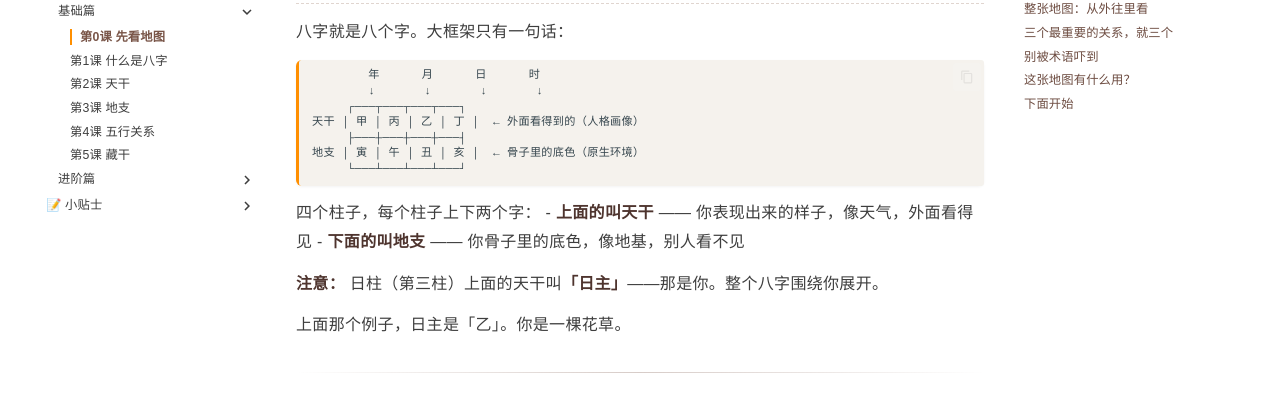
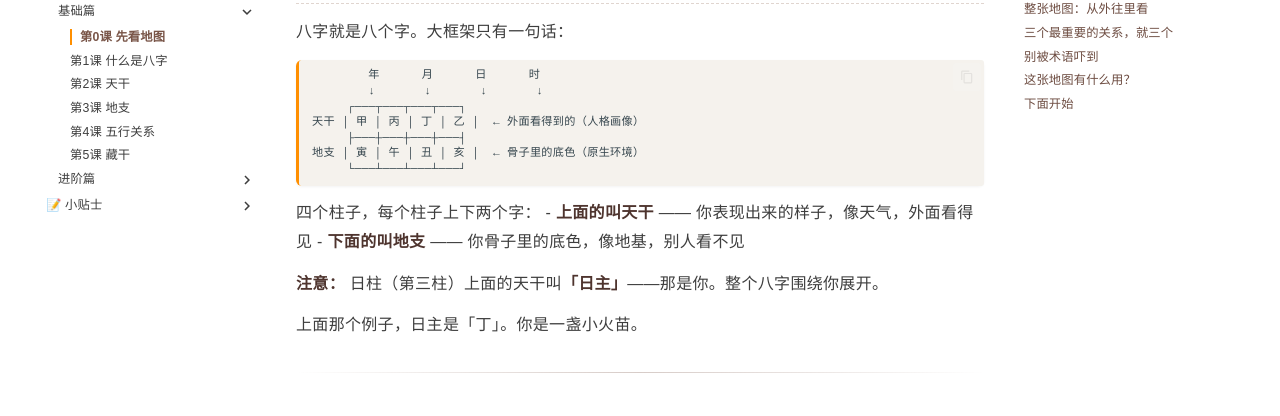
Before and after one commit to Sunyanyanyan/mingli-xue, an MkDocs documentation site: the page built from docs/八字/第0课-先看地图.md, in a window 1280 px wide and 900 px high, scrolled down 819 px. Shown: the part 144-560 px from the top of the window. Built offline with MkDocs 1.6.1 and Material for MkDocs 9.7.7, drawn with Linux system fonts in a browser that asks for light colours; comment, search, counter and statistics services are not loaded.

Commit message:
第0课隐私修复：乙木→丁火

```diff
--- a/docs/八字/第0课-先看地图.md
+++ b/docs/八字/第0课-先看地图.md
@@ -36,7 +36,7 @@
         年      月      日      时
         ↓       ↓       ↓       ↓
      ┌───┬───┬───┬───┐
-天干 │ 甲 │ 丙 │ 乙 │ 丁 │  ← 外面看得到的（人格画像）
+天干 │ 甲 │ 丙 │ 丁 │ 乙 │  ← 外面看得到的（人格画像）
      ├───┼───┼───┼───┤
 地支 │ 寅 │ 午 │ 丑 │ 亥 │  ← 骨子里的底色（原生环境）
      └───┴───┴───┴───┘
@@ -48,7 +48,7 @@
 
 **注意：** 日柱（第三柱）上面的天干叫**「日主」**——那是你。整个八字围绕你展开。
 
-上面那个例子，日主是「乙」。你是一棵花草。
+上面那个例子，日主是「丁」。你是一盏小火苗。
 
 ---
 
```
